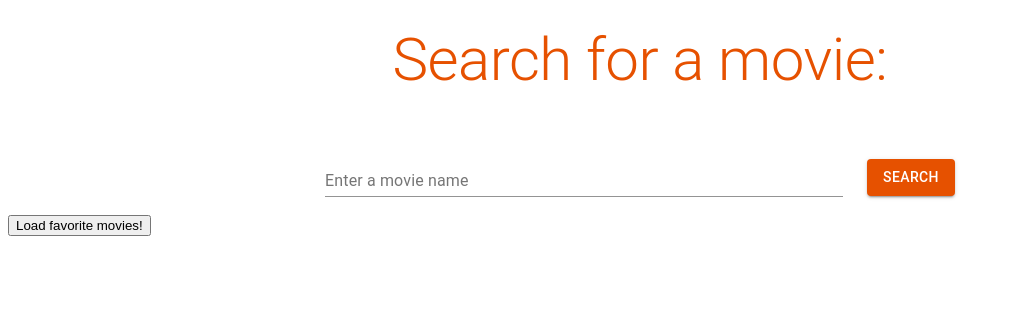
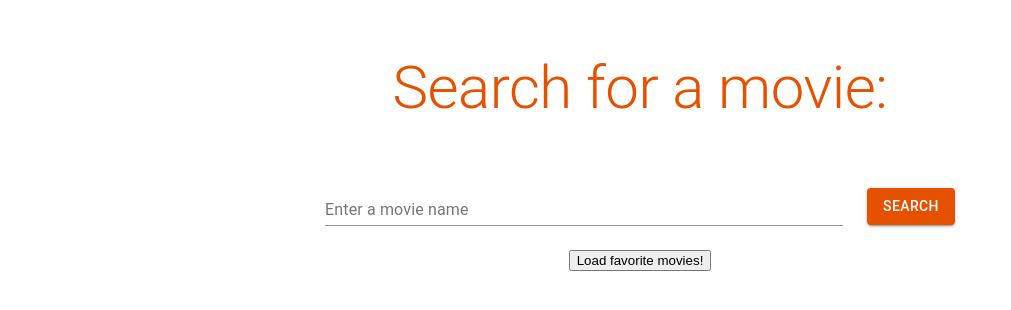
Before and after one commit to marcelo-vp/movies, a React app: page / in a window 1280 px wide. Shown: the top 310 px of the page, without its empty margins (0-1011 px from the left). Built offline with nearby package versions, Linux system fonts and the light colour scheme; the HTML template or start-up script is replaced by a standard one.

Commit message:
Fine-tuned Search component styles

```diff
--- a/movies/static/src/components/App.js
+++ b/movies/static/src/components/App.js
@@ -1,14 +1,26 @@
 import React from 'react';
+import { Container } from '@material-ui/core';
 import { ThemeProvider } from '@material-ui/styles';
 import Theme from '../theme';
 import Search from './Search';
 import Favorites from './Favorites';
 
 export default function App() {
+    const styles = {
+        container: {
+            boxSizing: 'border-box',
+            padding: '20px 0',
+            minHeight: '100vh',
+            textAlign: 'center'
+        },
+    }
+
     return (
         <ThemeProvider theme={Theme}>
-            <Search/>
-            <Favorites/>
+            <Container style={styles.container}>
+                <Search/>
+                <Favorites/>
+            </Container>
         </ThemeProvider>
     );
 };
--- a/movies/static/src/components/Search/Search.js
+++ b/movies/static/src/components/Search/Search.js
@@ -1,7 +1,7 @@
-import React, { Component } from 'react';
+import React, { Component, Fragment } from 'react';
 import {
-    Card, CardActions, CardContent, Button,
-    TextField, Typography
+    Card, CardActions, CardContent,
+    Button, TextField, Typography
 } from '@material-ui/core';
 import Api from '../../libs/Api';
 
@@ -72,34 +72,30 @@ class Search extends Component {
     };
     render() {
         const styles = {
-            container: {
-                textAlign: 'center',
-            },
             pageTitle: {
-                margin: '24px auto 35px'
+                padding: '24px 0 36px'
             },
             searchForm: {
-                padding: '18px 0',
+                display: 'block',
+                margin: '0 auto',
                 width: '50%',
-                margin: '0 auto'
-            },
-            label: {
-                padding: '0 20px'
+                padding: '18px 0 24px',
             },
             searchInput: {
                 width: 'calc(100% - 114px)'
             },
             searchButton: {
-                marginLeft: 24,
                 position: 'relative',
-                top: 10
+                top: 10,
+                marginLeft: 24
             },
             searchResults: {
+                padding: '40px 0'
+            },
+            card: {
                 display: 'block',
-                width: '90%',
-                maxWidth: 1200,
                 margin: '0 auto',
-                padding: '40px 0'
+                width: '90%'
             },
             cardContent: {
                 display: 'flex',
@@ -135,7 +131,7 @@ class Search extends Component {
         };
 
         return (
-            <div style={styles.container}>
+            <Fragment>
                 <section>
                     <Typography
                         variant="h2"
@@ -166,7 +162,7 @@ class Search extends Component {
                 </section>
                 {this.state.showResults && (
                     <section style={styles.searchResults}>
-                        <Card>
+                        <Card style={styles.card}>
                             <CardContent style={styles.cardContent}>
                                 <div style={styles.cardMain}>
                                     <Typography
@@ -216,7 +212,7 @@ class Search extends Component {
                         />
                     </section>
                 )}
-            </div>
+            </Fragment>
         );
     }
 }
```
Also changed, not shown: movies/static/dist/bundle.js.
